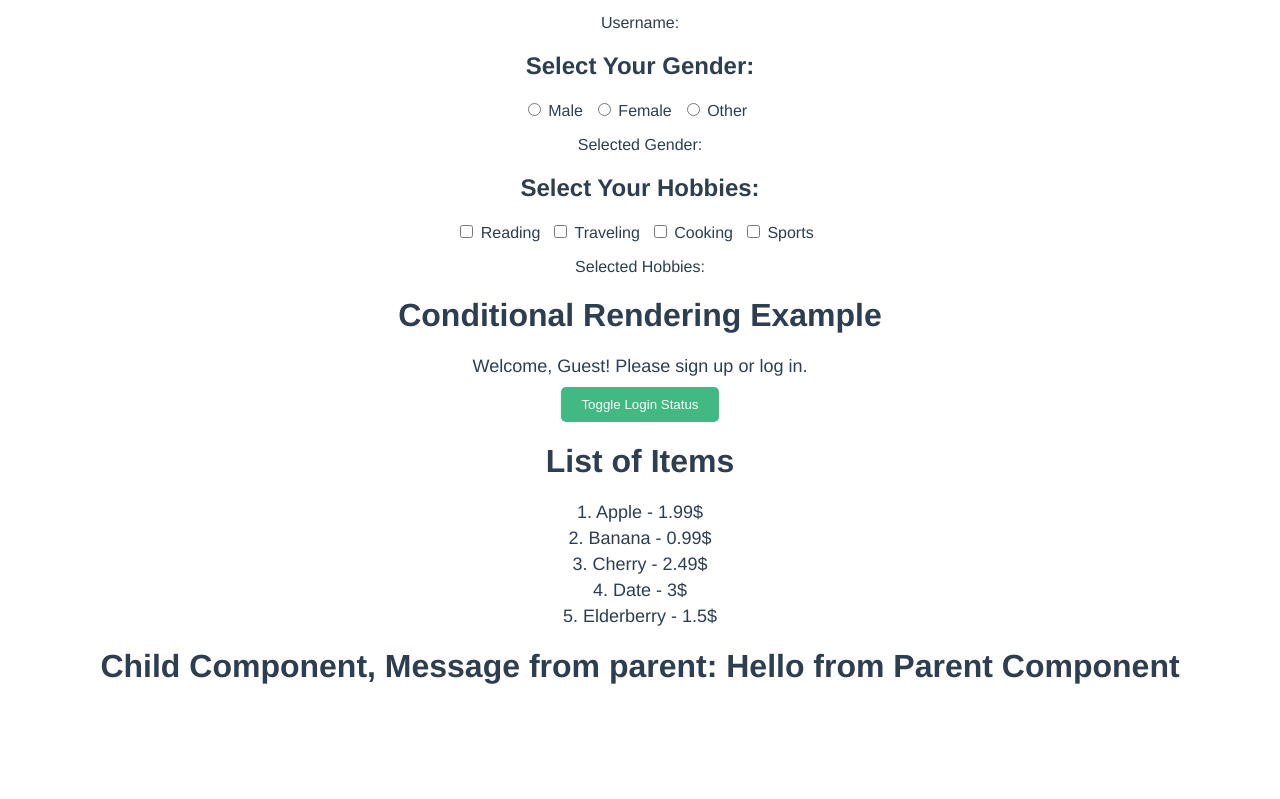
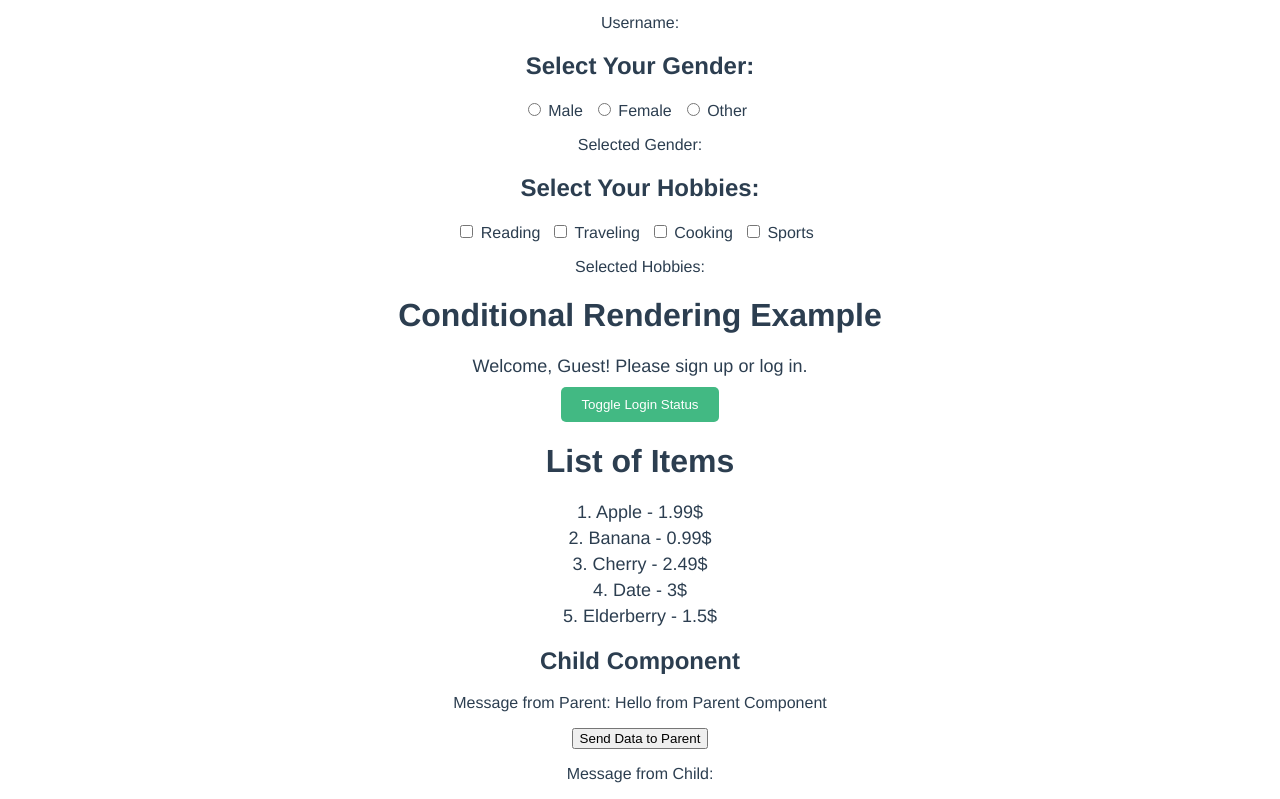
Before and after one commit to shanakasp/vue-udemy-course, a Vue app: page / in a window 1280 px wide. Shown: the part 1286-2085 px from the top of the page. Before the commit the page ends 1993 px from the top, so only its background shows below. Built offline with nearby package versions, Linux system fonts and the light colour scheme.

Commit message:
modified ChildComponent.vue and ForLoopArray.vue in components

```diff
--- a/src/components/ChildComponent.vue
+++ b/src/components/ChildComponent.vue
@@ -1,18 +1,21 @@
 <template>
-  <h1>Child Component, Message from parent: {{ message }}</h1>
+  <div>
+    <h2>Child Component</h2>
+    <p>Message from Parent: {{ parentData }}</p>
+    <button @click="sendDataToParent">Send Data to Parent</button>
+  </div>
 </template>
 
 <script>
 export default {
   name: "ChildComponent",
   props: {
-    message: String,
+    parentData: String,
+  },
+  methods: {
+    sendDataToParent() {
+      this.$emit("childData", "Hello from Child!");
+    },
   },
 };
 </script>
-
-<style scoped>
-h1 {
-  color: red;
-}
-</style>
--- a/src/components/ForLoopArray.vue
+++ b/src/components/ForLoopArray.vue
@@ -8,7 +8,11 @@
         {{ index + 1 }}. {{ item.name }} - {{ item.price }}$
       </li>
     </ul>
-    <ChildComponent :message="ParentMessage" />
+    <ChildComponent
+      :parentData="parentMessage"
+      @childData="receiveDataFromChild"
+    />
+    <p>Message from Child: {{ dataFromChild }}</p>
   </div>
 </template>
 
@@ -29,8 +33,13 @@ export default {
         { name: "Date", price: 3.0 },
         { name: "Elderberry", price: 1.5 },
       ],
-      ParentMessage: "Hello from Parent Component",
+      parentMessage: "Hello from Parent Component",
     };
+  },
+  methods: {
+    receiveDataFromChild(data) {
+      this.dataFromChild = data;
+    },
   },
 };
 </script>
```
